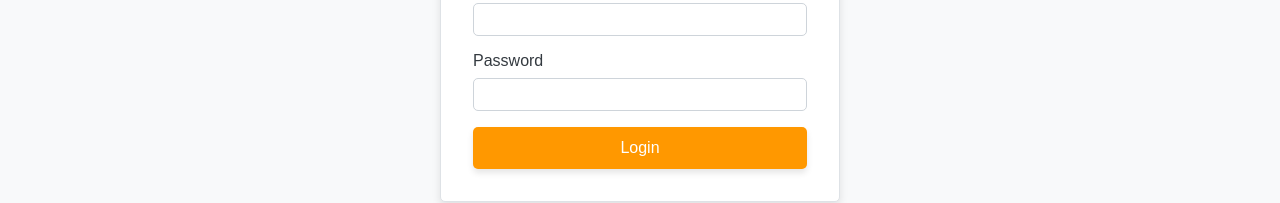
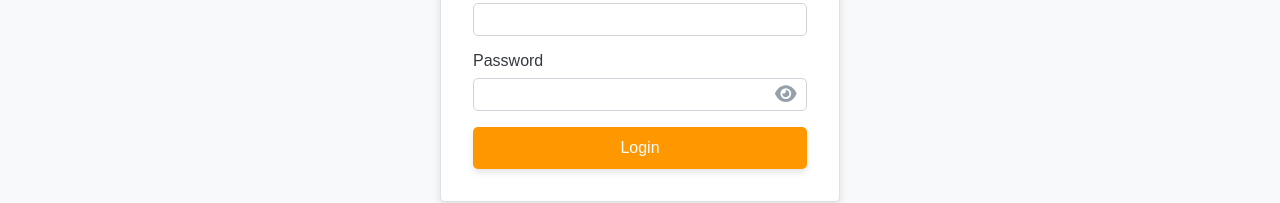
Before and after one commit to rfulgencio3/servicewatcher-web, a React (Create React App) app: page /login in a window 1280 px wide. Shown: the part 300-503 px from the top of the page. Built offline with nearby package versions, Linux system fonts and the light colour scheme.

Commit message:
Ajustes faEyeSlash e faEye em Login e SignUp

```diff
--- a/src/components/Login.js
+++ b/src/components/Login.js
@@ -1,5 +1,7 @@
 import React, { useState } from 'react';
 import { useNavigate } from 'react-router-dom';
+import { FontAwesomeIcon } from '@fortawesome/react-fontawesome';
+import { faEye, faEyeSlash } from '@fortawesome/free-solid-svg-icons';
 import './Login.scss';
 
 const Login = ({ setUser }) => {
@@ -7,6 +9,7 @@ const Login = ({ setUser }) => {
   const [password, setPassword] = useState('');
   const [error, setError] = useState('');
   const [loading, setLoading] = useState(false);
+  const [passwordVisible, setPasswordVisible] = useState(false);
   const navigate = useNavigate();
 
   const handleLogin = async (e) => {
@@ -46,6 +49,10 @@ const Login = ({ setUser }) => {
     }
   };
 
+  const togglePasswordVisibility = () => {
+    setPasswordVisible(!passwordVisible);
+  };
+
   return (
     <div className="login">
       {loading && <div className="loading-overlay"><span className="loader"></span></div>}
@@ -59,12 +66,17 @@ const Login = ({ setUser }) => {
           required
         />
         <label>Password</label>
-        <input
-          type="password"
-          value={password}
-          onChange={(e) => setPassword(e.target.value)}
-          required
-        />
+        <div className="password-container">
+          <input
+            type={passwordVisible ? 'text' : 'password'}
+            value={password}
+            onChange={(e) => setPassword(e.target.value)}
+            required
+          />
+          <span className="password-toggle-icon" onClick={togglePasswordVisibility}>
+            <FontAwesomeIcon icon={passwordVisible ? faEyeSlash : faEye} />
+          </span>
+        </div>
         {error && <p className="error-message">{error}</p>}
         <button type="submit" disabled={loading}>Login</button>
       </form>
--- a/src/components/Login.scss
+++ b/src/components/Login.scss
@@ -35,6 +35,26 @@
       margin-top: 0.5rem;
       border: 1px solid #ced4da;
       border-radius: 5px;
+      width: 100%;
+    }
+
+    .password-container {
+      position: relative;
+
+      input {
+        width: 100%;
+        padding-right: 2.5rem;
+      }
+
+      .password-toggle-icon {
+        position: absolute;
+        right: 10px;
+        top: 60%;
+        transform: translateY(-50%);
+        cursor: pointer;
+        color: lighten($dark-color, 40%);
+        font-size: 1.2rem;
+      }
     }
 
     button {
@@ -65,6 +85,10 @@
       outline: none;
       box-shadow: 0 0 0 3px rgba($tertiary-color, 0.5);
     }
+
+    .error-message {
+      color: red;
+      margin-top: 0.5rem;
     }
   }
 
@@ -137,3 +161,4 @@
       transform: rotate(-360deg);
     }
   }
+}
--- a/src/components/SignUp.js
+++ b/src/components/SignUp.js
@@ -1,8 +1,8 @@
 import React, { useState } from 'react';
 import { useNavigate } from 'react-router-dom';
-import './SignUp.scss';
 import { FontAwesomeIcon } from '@fortawesome/react-fontawesome';
 import { faEye, faEyeSlash } from '@fortawesome/free-solid-svg-icons';
+import './SignUp.scss';
 
 const SignUp = () => {
   const [name, setName] = useState('');
@@ -77,7 +77,7 @@ const SignUp = () => {
         <label>Password</label>
         <div className="password-container">
           <input
-            type={passwordVisible ? "text" : "password"}
+            type={passwordVisible ? 'text' : 'password'}
             value={password}
             onChange={handlePasswordChange}
             required
@@ -89,7 +89,7 @@ const SignUp = () => {
         <label>Confirm Password</label>
         <div className="password-container">
           <input
-            type={passwordVisible ? "text" : "password"}
+            type={passwordVisible ? 'text' : 'password'}
             value={confirmPassword}
             onChange={handleConfirmPasswordChange}
             required
--- a/src/components/SignUp.scss
+++ b/src/components/SignUp.scss
@@ -42,16 +42,18 @@
       position: relative;
 
       input {
-        width: calc(100% - 30px);
+        width: 100%;
+        padding-right: 2.5rem;
       }
 
       .password-toggle-icon {
         position: absolute;
         right: 10px;
-        top: 50%;
+        top: 60%;
         transform: translateY(-50%);
         cursor: pointer;
-        color: $dark-color;
+        color: lighten($dark-color, 40%);
+        font-size: 1.2rem;
       }
     }
 
```
Lines whose indentation alone changed are shown as unchanged.
